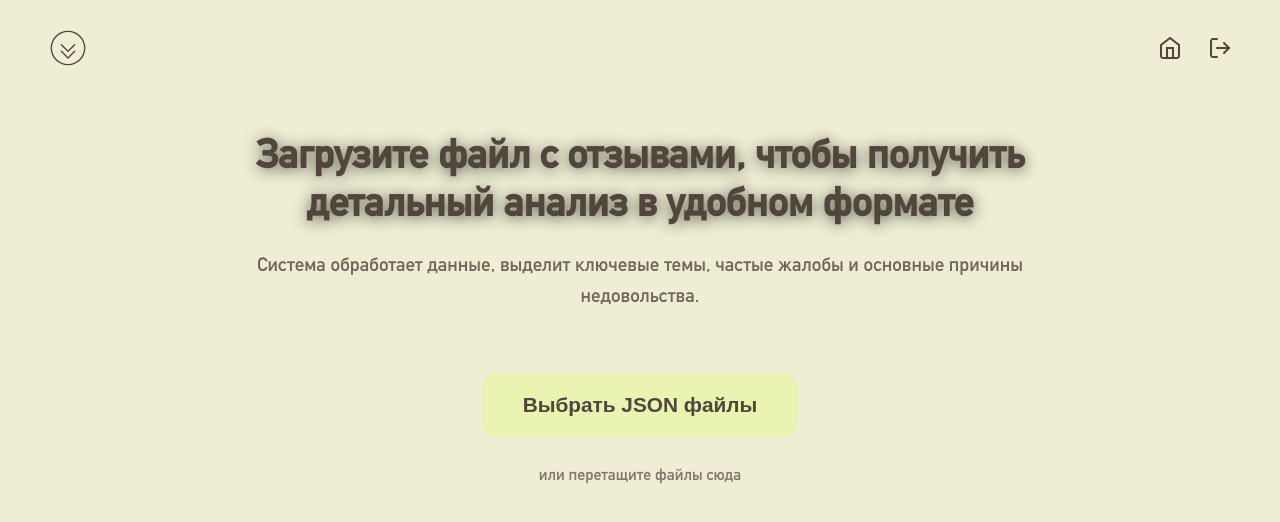
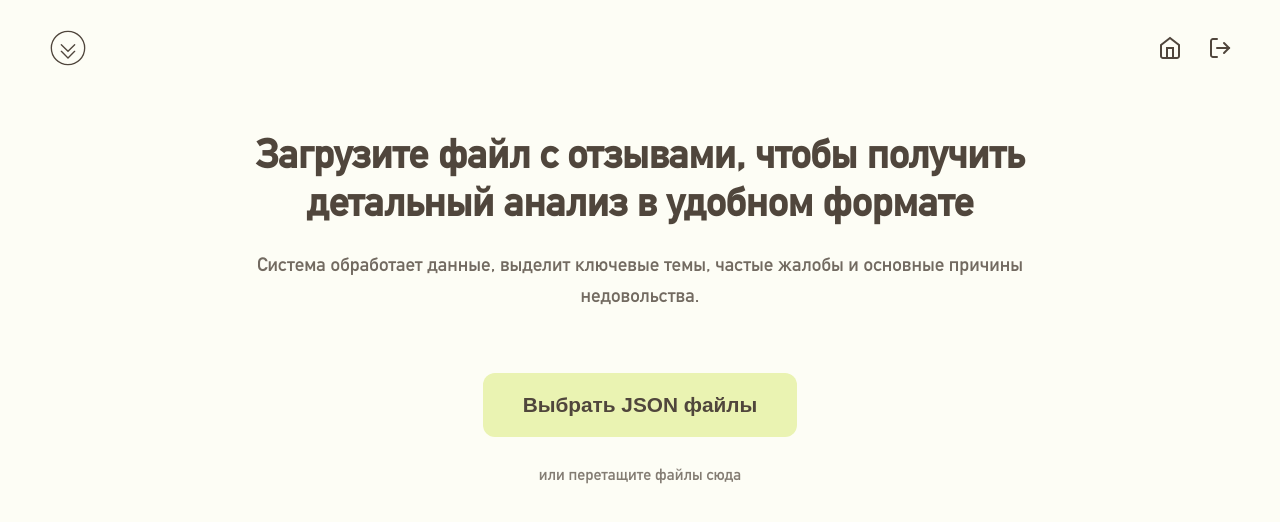
Before and after one commit to HasanovTimur9/review-analysis, a React (Vite) app in the folder frontend/frontend-review-analysis/: page / in a window 1280 px wide. Both pictures are taken after typing "Sample", "Sample" into the empty fields and a click on the button "Войти". Shown: the top 522 px of the page. Built offline with nearby package versions, Linux system fonts and the light colour scheme.

Commit message:
DashboardPage перекрасила и тень убрала

```diff
--- a/frontend/frontend-review-analysis/src/styles/DashboardPage.css
+++ b/frontend/frontend-review-analysis/src/styles/DashboardPage.css
@@ -1,6 +1,6 @@
 .dashboard-page {
     min-height: 100vh;
-    background: var(--color-beige);
+    background: var(--color-white);
     display: flex;
     flex-direction: column;
 }
@@ -11,7 +11,7 @@
     justify-content: space-between;
     align-items: center;
     padding: 20px 40px;
-    background: var(--color-beige);
+    background: var(--color-white);
 }
 
 .header-logo {
@@ -62,6 +62,7 @@
     color: var(--color-brown);
     margin-bottom: 20px;
     line-height: 1.2;
+    text-shadow: none
 }
 
 .dashboard-subtitle {
```
